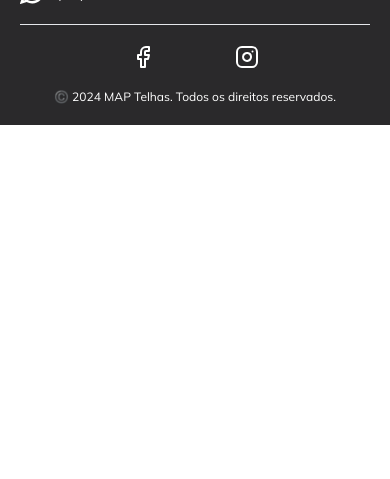
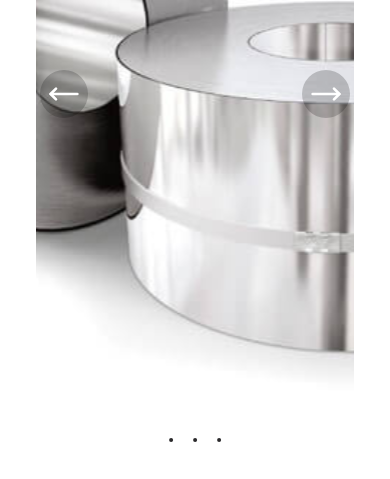
Before and after one commit to leuzaoo/map-telhas, a Next.js app: page /sobre in a window 390 px wide. Shown: the part 2305-2784 px from the top of the page. Before the commit the page ends 2430 px from the top, so only its background shows below. Built offline with nearby package versions, Linux system fonts and the light colour scheme.

Commit message:
Created image slider

```diff
--- a/app/sobre/page.jsx
+++ b/app/sobre/page.jsx
@@ -1,7 +1,40 @@
+"use client";
+import { MoveLeft, MoveRight, DotIcon } from "lucide-react";
 import Center from "../ui/center";
 import Image from "next/image";
+import { useState } from "react";
 
 export default function AboutPage() {
+  const slides = [
+    {
+      url: "/bobina.svg",
+    },
+    {
+      url: "/cuumeira.svg",
+    },
+    {
+      url: "/parafusos.svg",
+    },
+  ];
+
+  const [currentIndex, setCurrentIndex] = useState(0);
+
+  const prevSlide = () => {
+    const isFirstSlide = currentIndex === 0;
+    const newIndex = isFirstSlide ? slides.length - 1 : currentIndex - 1;
+    setCurrentIndex(newIndex);
+  };
+
+  const nextSlide = () => {
+    const isLastSlide = currentIndex === slides.length - 1;
+    const newIndex = isLastSlide ? 0 : currentIndex + 1;
+    setCurrentIndex(newIndex);
+  };
+
+  const goToSlide = (slideIndex) => {
+    setCurrentIndex(slideIndex);
+  };
+
   return (
     <Center>
       <div className="py-10">
@@ -97,6 +130,32 @@ export default function AboutPage() {
             />
           </div>
         </section>
+        <section>
+          <div className="max-w-[1400px] h-[780px] m-auto py-16 px-4 relative group">
+            <div
+              style={{ backgroundImage: `url(${slides[currentIndex].url})` }}
+              className="w-full h-full rounded-2xl bg-center bg-cover duration-500"
+            >
+              <div className="lg:hidden group-hover:block absolute top-[50%] -translate-x-0 translate-y-[-50%] left-5 text-2xl rounded-full p-2 bg-black/20 text-white cursor-pointer">
+                <MoveLeft onClick={prevSlide} size={32} />
+              </div>
+              <div className="lg:hidden group-hover:block absolute top-[50%] -translate-x-0 translate-y-[-50%] right-5 text-2xl rounded-full p-2 bg-black/20 text-white cursor-pointer">
+                <MoveRight onClick={nextSlide} size={32} />
+              </div>
+            </div>
+            <div className="flex justify-center py-2">
+              {slides.map((slide, slideIndex) => (
+                <div
+                  key={slideIndex}
+                  onClick={() => goToSlide(slideIndex)}
+                  className="text-2xl cursor-pointer"
+                >
+                  <DotIcon />
+                </div>
+              ))}
+            </div>
+          </div>
+        </section>
       </div>
     </Center>
   );
```
